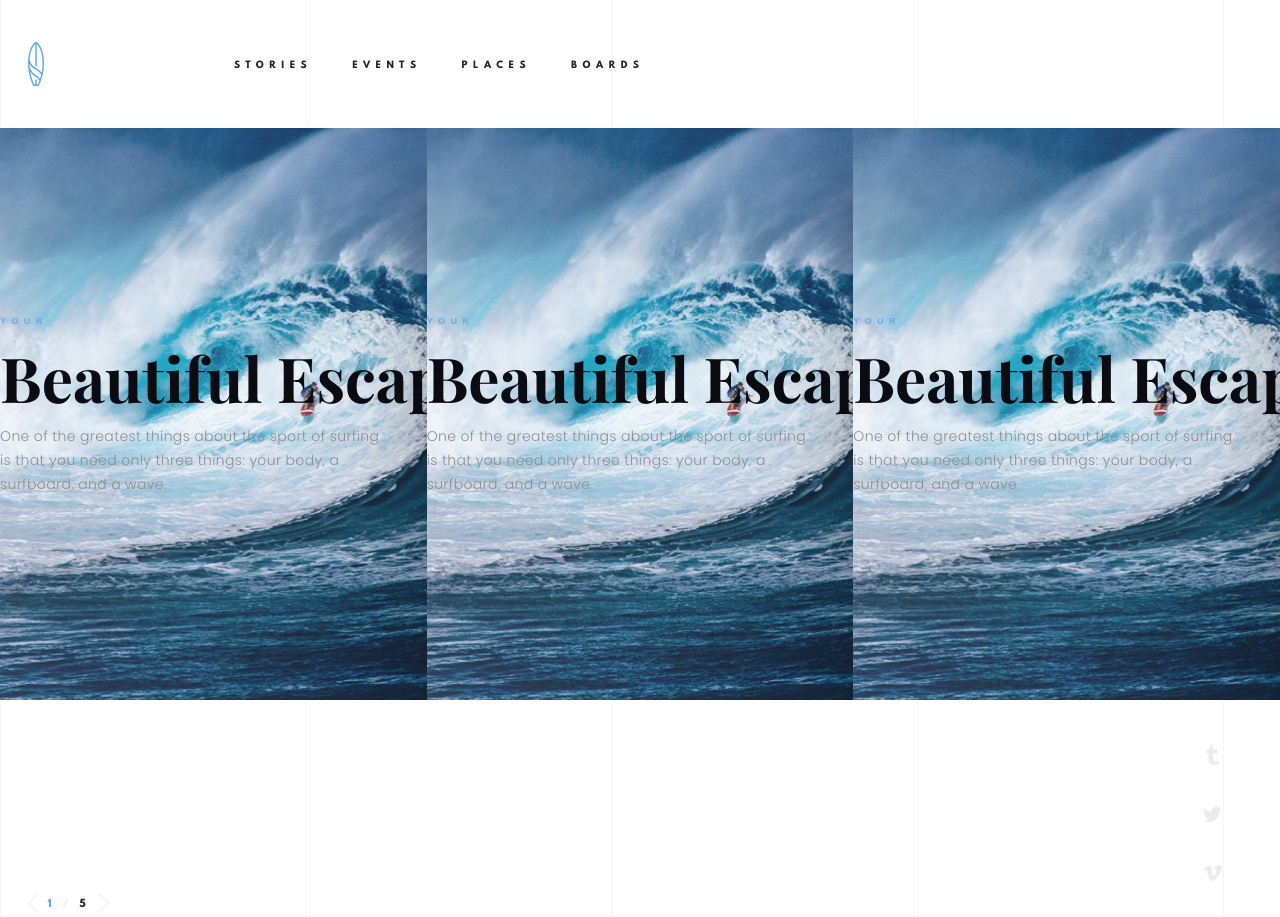
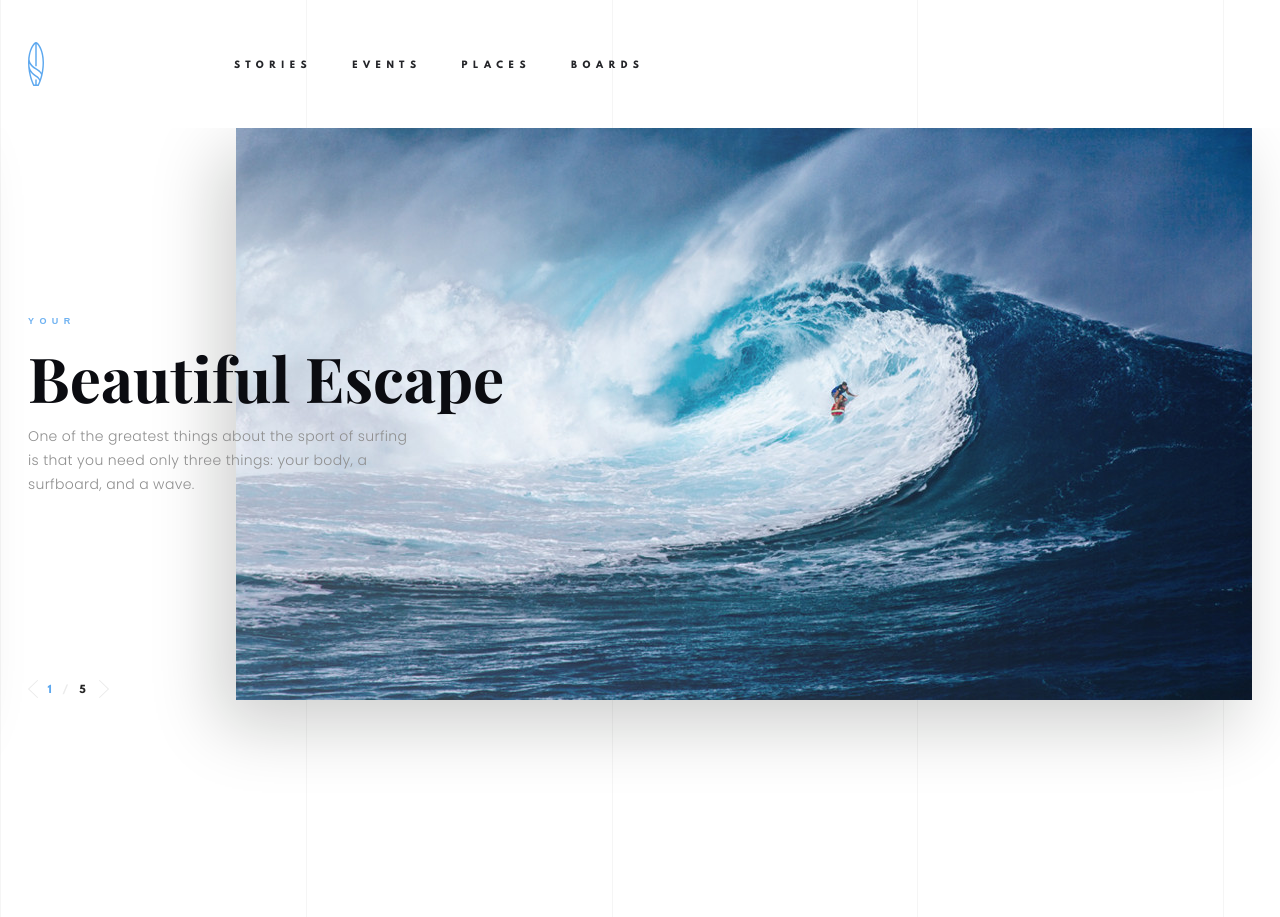
Before and after one commit to zim80/Surfing-club, a website: page app/html/index.html in a window 1280 px wide. Shown: the top 917 px of the page. Drawn offline with nearby package versions, Linux system fonts and the light colour scheme; files that its build step writes are made by us from their sources; files whose address does not match are found by name.

Commit message:
Настроили карусель

```diff
--- /dev/null
+++ b/app/html/blocks/header-slider-items/_slide-item.html
@@ -0,0 +1,15 @@
+<div class=" container slide-item">
+    <div class="slide-item__desc">
+        <h2 class="slide-item__heading">
+            <span>Your</span>
+            Beautiful Escape
+        </h2>
+        <div class="slide-item__text">
+            <p>One of the greatest things about the sport of surfing is that you need only three things:
+                your body,
+                a surfboard, and a wave.</p>
+        </div>
+    </div>
+    <div class="slide-item__img slide-item__img--bg1">
+    </div>
+</div>
--- a/app/html/blocks/header.html
+++ b/app/html/blocks/header.html
@@ -1,33 +1,9 @@
 <header class="container header">
     <div class="slide-wrapper">
 
-        <div class="slide-controls">
-            <a class="slide-controls__left" href="#">
-                <img src="img/controls/header-slider-left.svg" alt="Left">
-            </a>
-            <span class="slide-controls-number">
-                <span class="slide-controls-number__active">1</span>
-                <span class="slide-controls-number__from">/</span>
-                <span class="slide-controls-number__total">5</span>
-            </span>
-            <a class="slide-controls__right" href="#">
-                <img src="img/controls/header-slider-right.svg" alt="Right">
-            </a>
-        </div>
+
     </div>
 
-    <div class="header-social-wrapper">
-        <div class="social social--vertical">
-            <a class="social__item" href="#">
-                <img src="img/socials/social-tumblr.svg" alt="Tumblr">
-            </a>
-            <a class="social__item" href="#">
-                <img src="img/socials/social-twitter.svg" alt="Twitter">
-            </a>
-            <a class="social__item" href="#">
-                <img src="img/socials/social-vimeo.svg" alt="Vimeo">
-            </a>
-        </div>
-    </div>
+
 
 </header>
--- a/app/html/blocks/slider.html
+++ b/app/html/blocks/slider.html
@@ -1,66 +1,42 @@
 <div class="slide-wrapper">
 
-    <div class="owl-carousel">
-        <div class="slide-item">
-            <div class="slide-item__desc">
-                <h2 class="slide-item__heading">
-                    <span>Your</span>
-                    Beautiful Escape
-                </h2>
-                <div class="slide-item__text">
-                    <p>One of the greatest things about the sport of surfing is that you need only three things:
-                        your body,
-                        a surfboard, and a wave.</p>
-                </div>
-            </div>
-            <div class="slide-item__img slide-item__img--bg1">
-            </div>
+    <div id="header_slider" class="owl-carousel">
+        @@include("header-slider-items/_slide-item.html")
+        @@include("header-slider-items/_slide-item.html")
+        @@include("header-slider-items/_slide-item.html")
+        @@include("header-slider-items/_slide-item.html")
+    </div>
+
+    <div class="container relative">
+        <div class="slide-controls">
+            <a class="slide-controls__left" href="#">
+                <img src="img/controls/header-slider-left.svg" alt="Left">
+            </a>
+            <span class="slide-controls-number">
+                <span class="slide-controls-number__active">1</span>
+                <span class="slide-controls-number__from">/</span>
+                <span class="slide-controls-number__total">5</span>
+            </span>
+            <a class="slide-controls__right" href="#">
+                <img src="img/controls/header-slider-right.svg" alt="Right">
+            </a>
         </div>
-        <div class="slide-item">
-            <div class="slide-item__desc">
-                <h2 class="slide-item__heading">
-                    <span>Your</span>
-                    Beautiful Escape
-                </h2>
-                <div class="slide-item__text">
-                    <p>One of the greatest things about the sport of surfing is that you need only three things:
-                        your body,
-                        a surfboard, and a wave.</p>
-                </div>
-            </div>
-            <div class="slide-item__img slide-item__img--bg1">
-            </div>
-        </div>
-        <div class="slide-item">
-            <div class="slide-item__desc">
-                <h2 class="slide-item__heading">
-                    <span>Your</span>
-                    Beautiful Escape
-                </h2>
-                <div class="slide-item__text">
-                    <p>One of the greatest things about the sport of surfing is that you need only three things:
-                        your body,
-                        a surfboard, and a wave.</p>
-                </div>
-            </div>
-            <div class="slide-item__img slide-item__img--bg1">
-            </div>
-        </div>
-        <div class="slide-item">
-            <div class="slide-item__desc">
-                <h2 class="slide-item__heading">
-                    <span>Your</span>
-                    Beautiful Escape
-                </h2>
-                <div class="slide-item__text">
-                    <p>One of the greatest things about the sport of surfing is that you need only three things:
-                        your body,
-                        a surfboard, and a wave.</p>
-                </div>
-            </div>
-            <div class="slide-item__img slide-item__img--bg1">
+
+        <div class="header-social-wrapper">
+            <div class="social social--vertical">
+                <a class="social__item" href="#">
+                    <img src="img/socials/social-tumblr.svg" alt="Tumblr">
+                </a>
+                <a class="social__item" href="#">
+                    <img src="img/socials/social-twitter.svg" alt="Twitter">
+                </a>
+                <a class="social__item" href="#">
+                    <img src="img/socials/social-vimeo.svg" alt="Vimeo">
+                </a>
             </div>
         </div>
     </div>
 
+
+
 </div>
--- a/app/js/main.js
+++ b/app/js/main.js
@@ -1,3 +1,8 @@
 $(document).ready(function(){
-    $(".owl-carousel").owlCarousel();
+    $(".owl-carousel").owlCarousel({
+      items: 1,
+      loop: true,
+      dots: false,
+      smartSpeed: 2000
+    });
   });
--- a/app/less/blocks/header-slider.less
+++ b/app/less/blocks/header-slider.less
@@ -3,6 +3,10 @@
     width: 100%;
     overflow: hidden;
     padding-bottom: 95px;
+}
+
+#header_slider.owl-carousel .owl-stage-outer {
+    overflow: visible;
 }
 
 .slide-item {
```
Also changed, not shown: app/index.html (+18 -10 lines), app/css/main.css.
